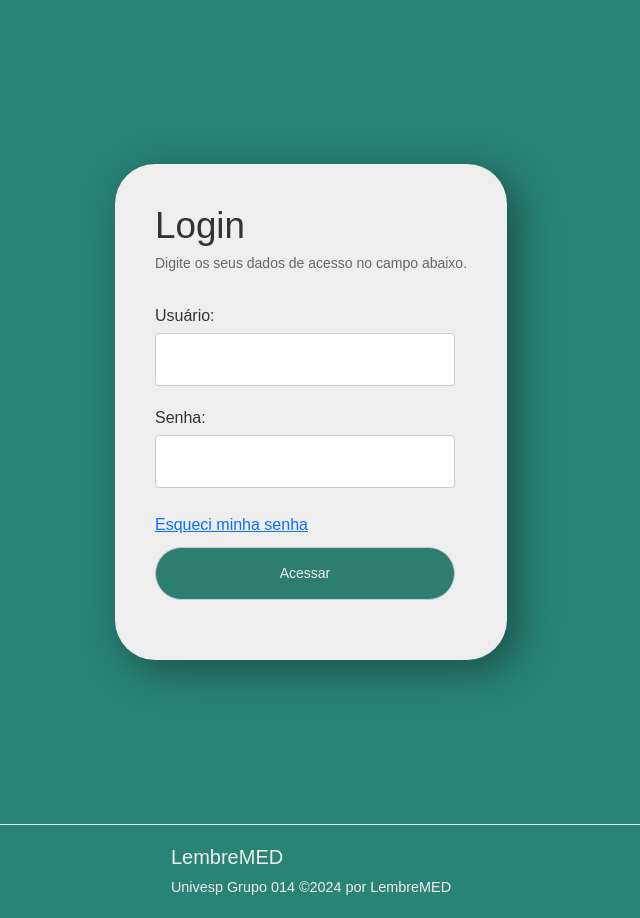
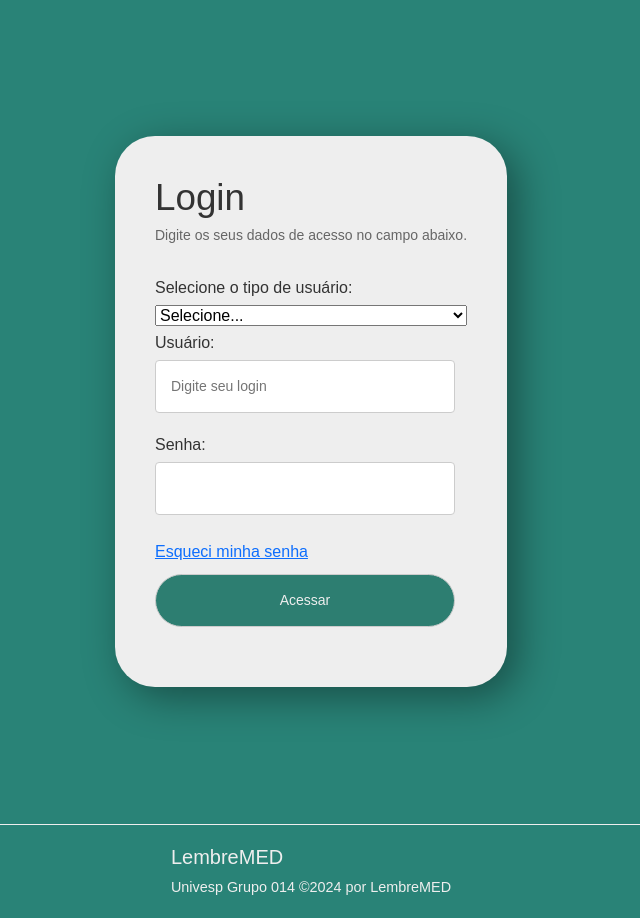
Before and after one commit to samueldata/lembremed, a Django app: page /accounts/login/ in a window 1280 px wide. Shown: the part 67-985 px from the top of the page, without its empty margins (329-969 px from the left). Run offline with Django 5.2, Linux system fonts and the light colour scheme.

Commit message:
Add select field for user type in login form

```diff
--- a/templates/registration/login.html
+++ b/templates/registration/login.html
@@ -19,16 +19,26 @@
   {% endif %}
 
   <div class="login">
-    <form method="post"  class="formLogin" action="{% url 'login' %}">
+    <form method="post" class="formLogin" action="{% url 'login' %}">
       {% csrf_token %}
         <h1>Login</h1>
         <p>Digite os seus dados de acesso no campo abaixo.</p>
+
+        <!-- Adicionando o campo select obrigatório -->
+        <label for="user_type">Selecione o tipo de usuário:</label>
+        <select id="user_type" name="user_type" required onchange="applyMask()">
+          <option value="" disabled selected>Selecione...</option>
+          <option value="administrador">Administrador</option>
+          <option value="instituicao">Instituição</option>
+          <option value="profissional">Profissional</option>
+        </select>
+
         <table>
           <tr>
             <td>{{ form.username.label_tag }}</td>
           </tr>
           <tr>
-            <td>{{ form.username }}</td>
+            <td><input type="text" id="username" name="username" value="{{ form.username.value }}" required></td>
           </tr>
           <tr>
             <td>{{ form.password.label_tag }}</td>
@@ -37,6 +47,7 @@
             <td>{{ form.password }}</td>
           </tr>
         </table>
+
         {# Assumes you set up the password_reset view in your URLconf #}
         <a href="{% url 'password_reset' %}">Esqueci minha senha</a>
         <input type="submit" value="Acessar" class="btn" />
@@ -44,5 +55,41 @@
 
   </div>
 
+  <!-- Script para aplicar as máscaras e limpar o campo -->
+  <script>
+    function applyMask() {
+      var userType = document.getElementById('user_type').value;
+      var usernameField = document.getElementById('username');
+
+      // Limpa o valor do campo ao trocar a seleção
+      usernameField.value = '';
+
+      // Remove qualquer máscara existente
+      usernameField.value = usernameField.value.replace(/\D/g, '');
+
+      if (userType === 'instituicao') {
+        // Aplica máscara de CNPJ (xx.xxx.xxx/xxxx-xx)
+        usernameField.placeholder = 'Digite o CNPJ (xx.xxx.xxx/xxxx-xx)';
+        $(usernameField).mask('00.000.000/0000-00');
+      } else if (userType === 'profissional') {
+        // Aplica máscara de CPF (xxx.xxx.xxx-xx)
+        usernameField.placeholder = 'Digite o CPF (xxx.xxx.xxx-xx)';
+        $(usernameField).mask('000.000.000-00');
+      } else {
+        // Remove a máscara para Administrador
+        usernameField.placeholder = 'Digite seu login';
+        $(usernameField).unmask();
+      }
+    }
+
+    // Aplicar a máscara ao carregar a página com o valor padrão do select
+    window.onload = function() {
+      applyMask();
+    };
+  </script>
+
+  <!-- Importar jQuery e jQuery Mask Plugin -->
+  <script src="https://code.jquery.com/jquery-3.6.0.min.js"></script>
+  <script src="https://cdnjs.cloudflare.com/ajax/libs/jquery.mask/1.14.16/jquery.mask.min.js"></script>
 
 {% endblock %}
```
